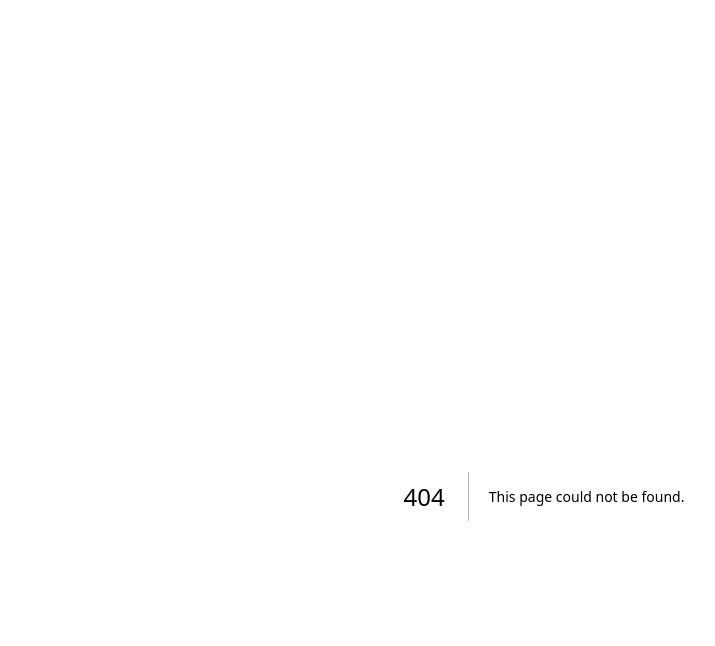
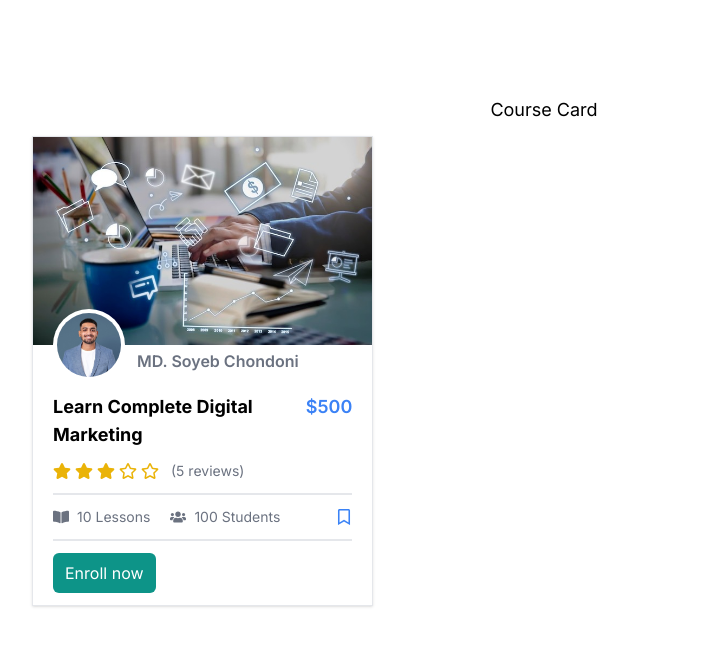
Before and after one commit to Zahid67635/project-3.0, a Next.js app: page /components/courseCard in a window 1280 px wide. Before the commit this address had no page. Shown: the top 646 px of the page, without its empty margins (96-811 px from the left). Built offline with nearby package versions, Linux system fonts and the light colour scheme.

Commit message:
Added course card

```diff
--- /dev/null
+++ b/src/app/components/courseCard/page.jsx
@@ -0,0 +1,27 @@
+import CourseCard from "@/components/courseCard/CourseCard";
+import courseImage from "../../../images/demo/digital-marketing-demo-image.jpg";
+import teacherImage from "../../../images/demo/teacher-demo-image.jpg";
+
+const page = () => {
+  const cardDetails = {
+    title: "Learn Complete Digital Marketing",
+    teacherName: "MD. Soyeb Chondoni",
+    courseImage,
+    teacherImage,
+    price: 500,
+    stars: 3,
+    reviews: 5,
+    lessons: 10,
+    students: 100,
+    bookmarked: false,
+  };
+
+  return (
+    <div>
+      <h1 className="mb-3 text-lg text-center">Course Card</h1>
+      <CourseCard cardDetails={cardDetails} />
+    </div>
+  );
+};
+
+export default page;
--- a/src/app/components/page.jsx
+++ b/src/app/components/page.jsx
@@ -5,6 +5,7 @@ const componentsList = [
   { name: "Navbar", href: "/components/navbar" },
   { name: "SearchAndSelect", href: "/components/searchAndSelect" },
   { name: "InputField", href: "/components/inputField" },
+  { name: "CourseCard", href: "/components/courseCard" },
 ];
 
 function page() {
--- /dev/null
+++ b/src/components/courseCard/CourseCard.jsx
@@ -0,0 +1,107 @@
+import Image from "next/image";
+import {
+  FaStar,
+  FaBookOpen,
+  FaUsers,
+  FaRegBookmark,
+  FaRegStar,
+  FaBookmark,
+} from "react-icons/fa";
+import Button from "@/components/buttons/Button";
+
+function CourseCard({ cardDetails }) {
+  const {
+    title,
+    teacherImage,
+    courseImage,
+    teacherName,
+    price,
+    stars,
+    reviews,
+    lessons,
+    students,
+    bookmarked,
+  } = cardDetails;
+
+  const emptyStars = 5 - stars;
+
+  return (
+    <div className="w-full border border-gray-200 shadow sm:w-1/2 lg:w-1/3 group">
+      <div className="relative mb-12">
+        <div className="w-full overflow-hidden">
+          <Image
+            src={courseImage}
+            alt="course image"
+            width={500}
+            height={500}
+            className="object-cover w-full duration-300 h-52 group-hover:scale-105"
+          />
+        </div>
+        <div className="absolute flex gap-3 -bottom-9 left-5">
+          <div className="p-1 bg-white rounded-full ">
+            <Image
+              src={teacherImage}
+              alt="teacher image"
+              width={500}
+              height={500}
+              className="object-cover w-16 h-16 rounded-full"
+            />
+          </div>
+          <div className="flex items-end pb-2">
+            <h4 className="font-semibold text-gray-500">{teacherName}</h4>
+          </div>
+        </div>
+      </div>
+
+      <div className="mx-5 divide-y-2 divide-gray-200">
+        <div className="mb-3 space-y-3">
+          <div className="flex justify-between gap-10">
+            <h1 className="text-lg font-bold">{title}</h1>
+            <h2 className="text-lg font-semibold text-blue-500">${price}</h2>
+          </div>
+
+          <div className="flex items-center gap-3">
+            <div className="flex gap-1">
+              {[...Array(stars).keys()].map((item) => (
+                <FaStar key={item} className="text-lg text-yellow-500" />
+              ))}
+              {[...Array(emptyStars).keys()].map((item) => (
+                <FaRegStar key={item} className="text-lg text-yellow-500" />
+              ))}
+            </div>
+
+            <p className="text-sm text-gray-500">({reviews} reviews)</p>
+          </div>
+        </div>
+
+        <div className="flex items-center justify-between py-3">
+          <div className="flex gap-5">
+            <div className="flex items-center gap-2 text-gray-500">
+              <FaBookOpen />
+              <p className="text-sm">{lessons} Lessons</p>
+            </div>
+            <div className="flex items-center gap-2 text-gray-500">
+              <FaUsers />
+              <p className="text-sm">{students} Students</p>
+            </div>
+          </div>
+          <div className="cursor-pointer">
+            {bookmarked ? (
+              <FaBookmark className="text-blue-500 stroke-2" />
+            ) : (
+              <FaRegBookmark className="text-blue-500 stroke-2" />
+            )}
+          </div>
+        </div>
+
+        <div className="py-3">
+          <Button size="small" variant="primary">
+            Enroll now
+          </Button>
+        </div>
+      </div>
+    </div>
+  );
+}
+
+export default CourseCard;
```
Also changed, not shown: src/images/demo/digital-marketing-demo-image.jpg (added), src/images/demo/teacher-demo-image.jpg (added).
